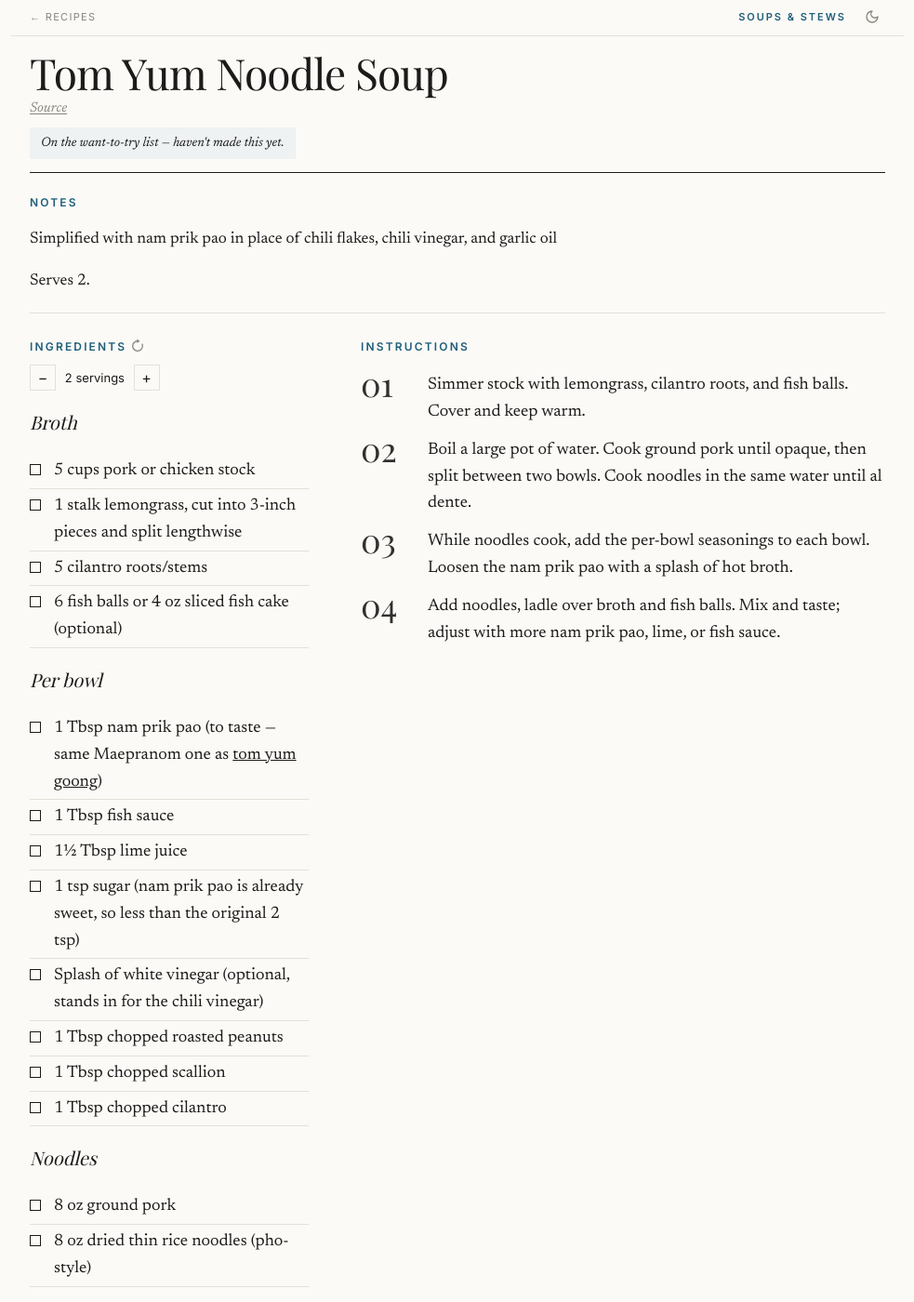
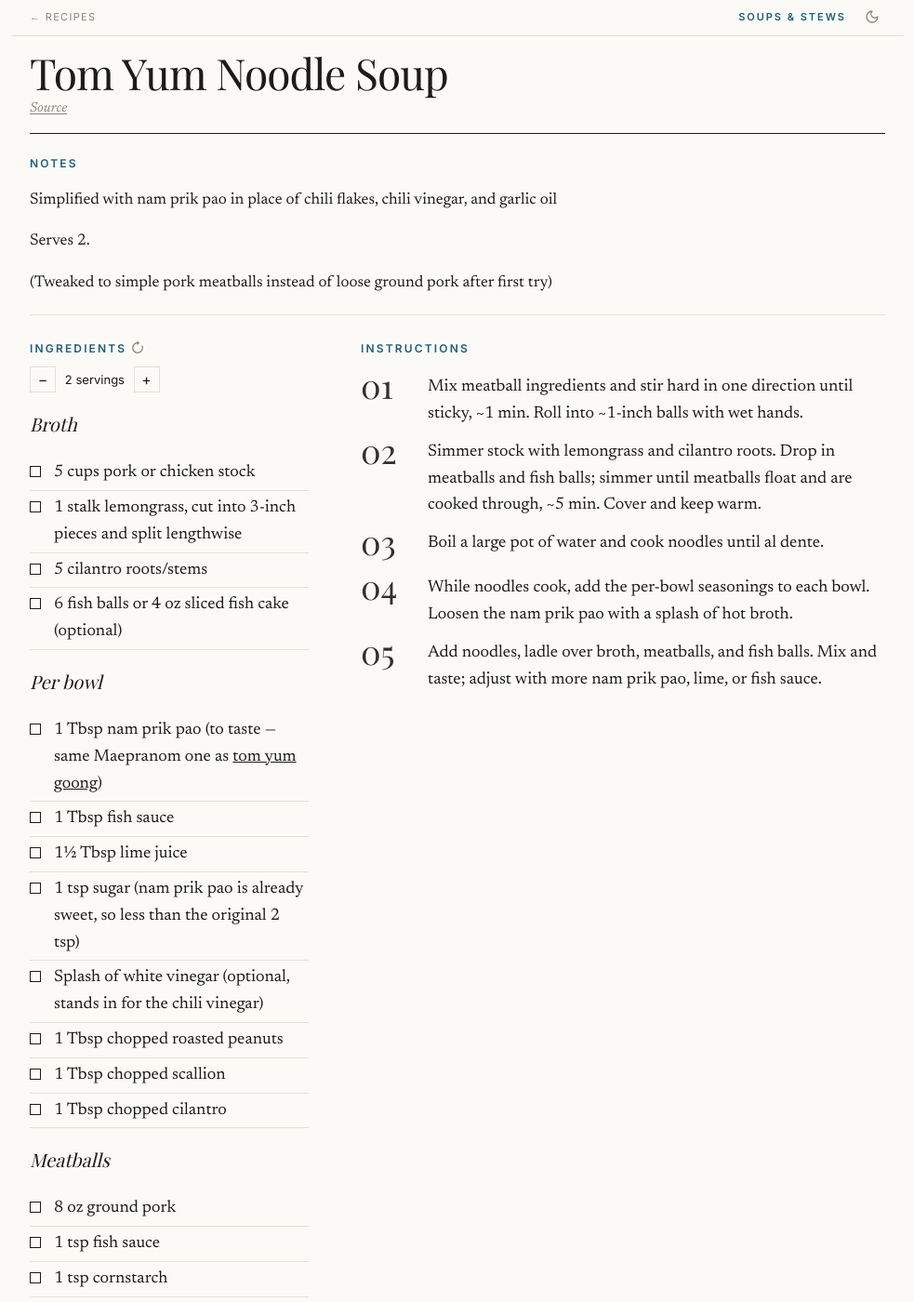
Before and after one commit to DarrenTsung/recipes, a Jekyll site: the page built from _recipes/tom_yum_noodle_soup.md, in a window 1280 px wide and 1400 px high. Shown: the whole window at 93% size, without its empty margins (48-1031 px from the left). Built offline with Jekyll 4.4.1, drawn with Linux system fonts in a browser that asks for light colours; some web fonts are replaced; some of the changed text lies outside the part shown.

Commit message:
recipes: tom yum noodle soup, swap to pork meatballs and move out of want to try
Co-Authored-By: Claude Opus 5.5 <noreply@anthropic.com>
Claude-Session: https://claude.ai/code/session_016vH9kD2UGsvwSJk77CZACw

```diff
--- a/_recipes/tom_yum_noodle_soup.md
+++ b/_recipes/tom_yum_noodle_soup.md
@@ -10,6 +9,8 @@ Adapted from: <https://thewoksoflife.com/tom-yum-noodle-soup-kuay-teow-tom-yum/>
 ## Notes
 
 Serves 2.
+
+(Tweaked to simple pork meatballs instead of loose ground pork after first try)
 
 ## Ingredients:
 
@@ -31,14 +32,23 @@ Serves 2.
 - 1 Tbsp chopped scallion
 - 1 Tbsp chopped cilantro
 
+### Meatballs:
+
+- 8 oz ground pork
+- 1 tsp fish sauce
+- 1 tsp cornstarch
+- 1 clove garlic, minced
+- ¼ tsp white pepper
+- 1 Tbsp cold water
+
 ### Noodles:
 
-- 8 oz ground pork
 - 8 oz dried thin rice noodles (pho-style)
 
 ## Instructions:
 
-1. Simmer stock with lemongrass, cilantro roots, and fish balls. Cover and keep warm.
-2. Boil a large pot of water. Cook ground pork until opaque, then split between two bowls. Cook noodles in the same water until al dente.
-3. While noodles cook, add the per-bowl seasonings to each bowl. Loosen the nam prik pao with a splash of hot broth.
-4. Add noodles, ladle over broth and fish balls. Mix and taste; adjust with more nam prik pao, lime, or fish sauce.
+1. Mix meatball ingredients and stir hard in one direction until sticky, ~1 min. Roll into ~1-inch balls with wet hands.
+2. Simmer stock with lemongrass and cilantro roots. Drop in meatballs and fish balls; simmer until meatballs float and are cooked through, ~5 min. Cover and keep warm.
+3. Boil a large pot of water and cook noodles until al dente.
+4. While noodles cook, add the per-bowl seasonings to each bowl. Loosen the nam prik pao with a splash of hot broth.
+5. Add noodles, ladle over broth, meatballs, and fish balls. Mix and taste; adjust with more nam prik pao, lime, or fish sauce.
```
Also changed, not shown: other parts of _recipes/tom_yum_noodle_soup.md (+0 -1 lines).
